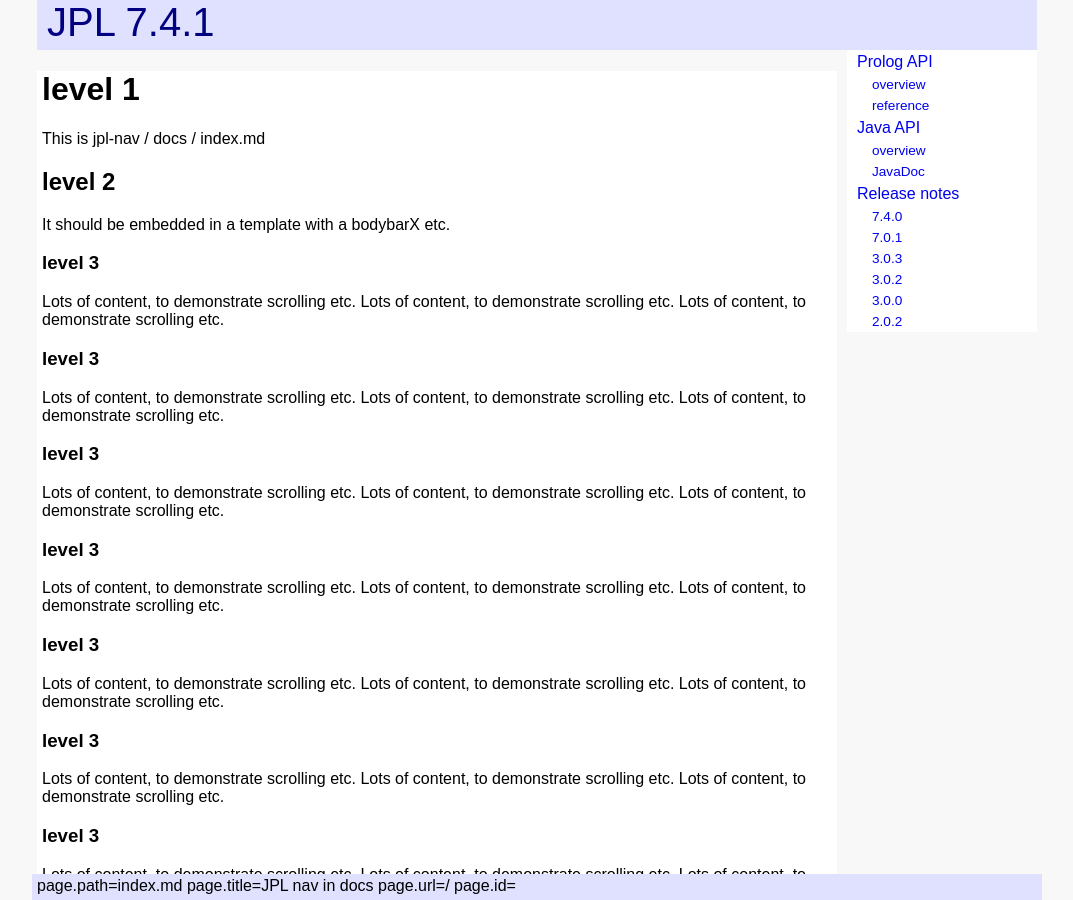
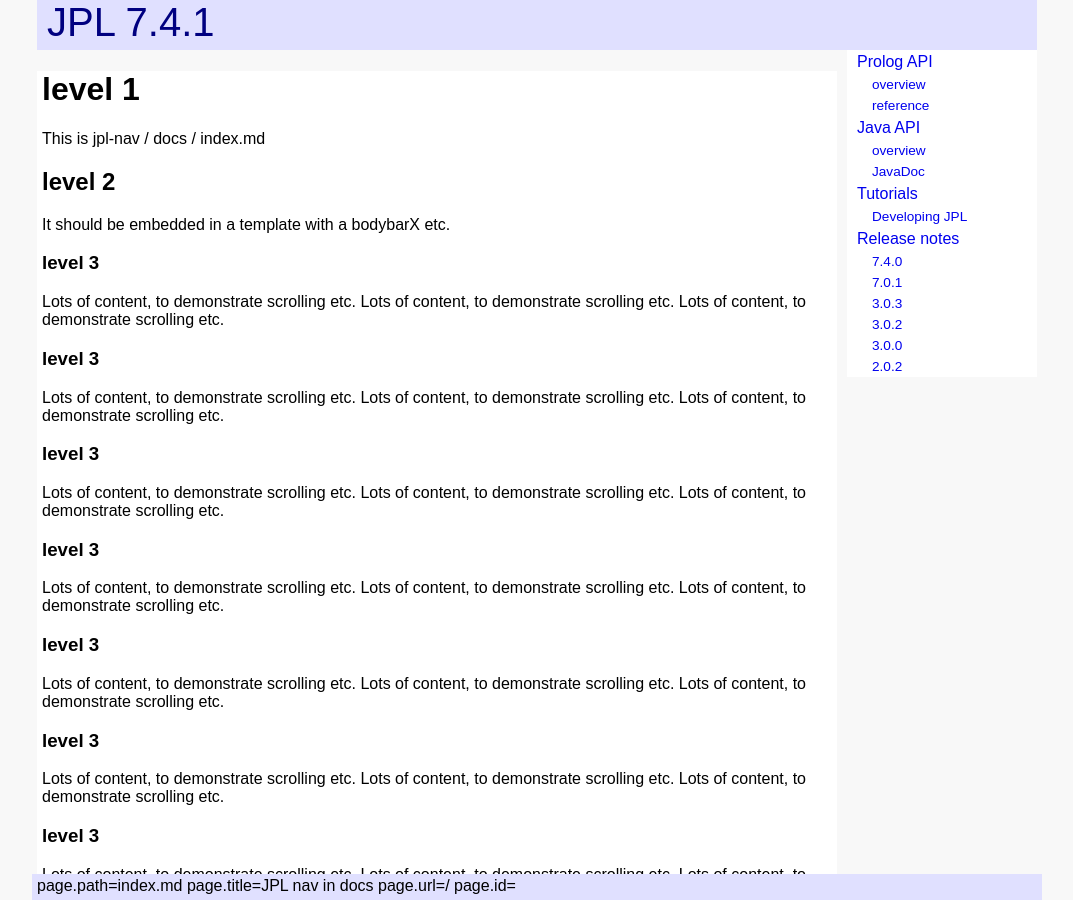
Before and after one commit to anionic/jpl-nav, a Jekyll site: the page built from docs/index.md, in a window 1280 px wide and 900 px high. Shown: the whole window, without its empty margins (103-1176 px from the left). Built offline with Jekyll 4.4.1, drawn with Linux system fonts in a browser that asks for light colours.

Commit message:
Update default.html

```diff
--- a/docs/_layouts/default.html
+++ b/docs/_layouts/default.html
@@ -259,6 +259,8 @@
 						<li class="level1"><a href="1">Java API</a></li>
 						<li class="level2"><a href="2">overview</a></li>
 						<li class="level2"><a href="7">JavaDoc</a></li>
+						<li class="level1"><a href="1">Tutorials</a></li>
+						<li class="level2"><a href="TutorialDeveloping">Developing JPL</a></li>
 						<li class="level1"><a href="1">Release notes</a></li>
 						<li class="level2"><a href="ReleaseNotes740">7.4.0</a></li>
 						<li class="level2"><a href="3">7.0.1</a></li>
```
